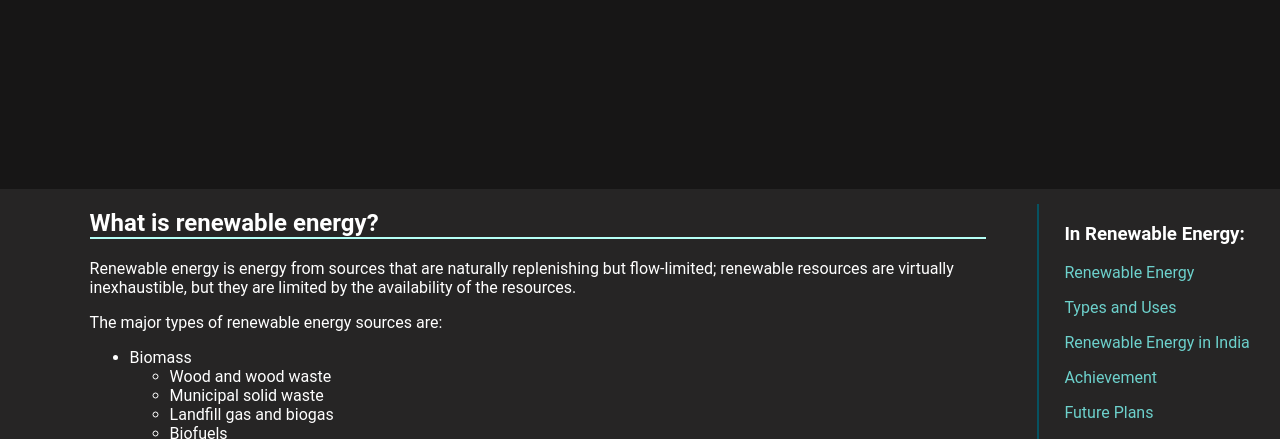
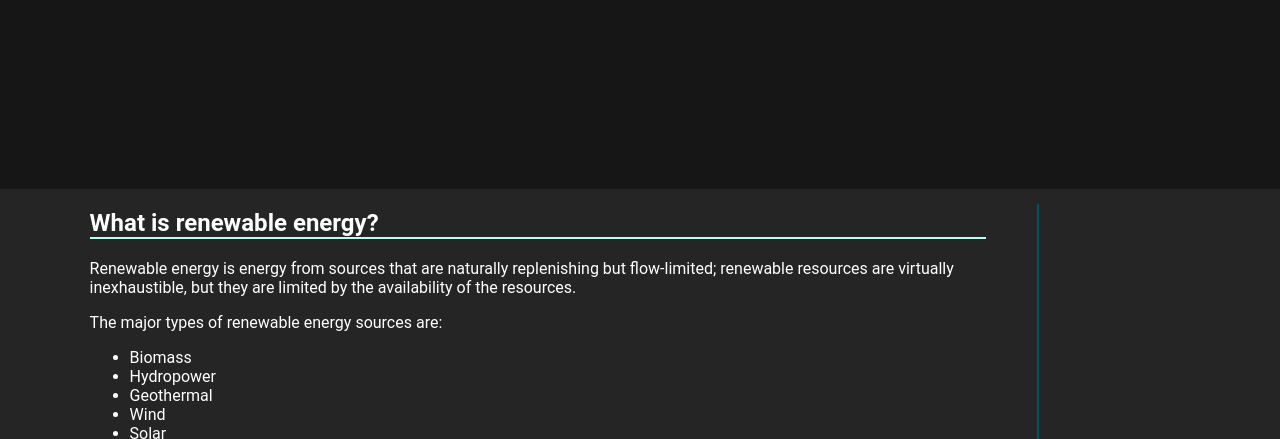
Before and after one commit to Vikash9546/hunters, a plain HTML site: page index.html in a window 1280 px wide. Shown: the part 361-800 px from the top of the page. Drawn offline with Linux system fonts and the light colour scheme.

Commit message:
Update index.html

```diff
--- a/index.html
+++ b/index.html
@@ -176,7 +176,7 @@ a:active {
         <nav>
             <ul>
                 <li><a href="index.html">Home</a></li>
-                <li><a href="project.html">About</a></li>
+                <li><a href="index.html">About</a></li>
                 <li><a href="index.html">Projects</a></li>
                 <li><a href="contact.html">Contact</a></li>
             </ul>
@@ -196,12 +196,6 @@ a:active {
 
     <ul>
        <li>Biomass</li>
-        <ul>
-        <li>Wood and wood waste</li>
-        <li>Municipal solid waste</li>
-        <li>Landfill gas and biogas</li>
-        <li>Biofuels</li>
-        </ul>
         <li>Hydropower</li>
         <li>Geothermal</li>
         <li>Wind</li>
@@ -212,13 +206,12 @@ a:active {
     </div>
     <div style="height: auto;width: auto;margin-top: 15px;margin-left:4%;padding-left: 2%;color: white;border-left: 2px solid #065261;">
 
-        <h3>In Renewable Energy:</h3>
+       <!-- <h3>In Renewable Energy:</h3>
      <p><a href="index.html">Renewable Energy</a></p>
         <p><a href="url">Types and Uses</a></p>
         <p><a href="url">Renewable Energy in India</a></p>
-        <p><a href="url">Achievement</a></p>
-        <p><a href="url">Future Plans</a></p>
-
+        <p><a href="url">Future Plans</a></p>-->
+<p></p>
 
 
     </div>
```
Lines whose indentation alone changed are shown as unchanged.
